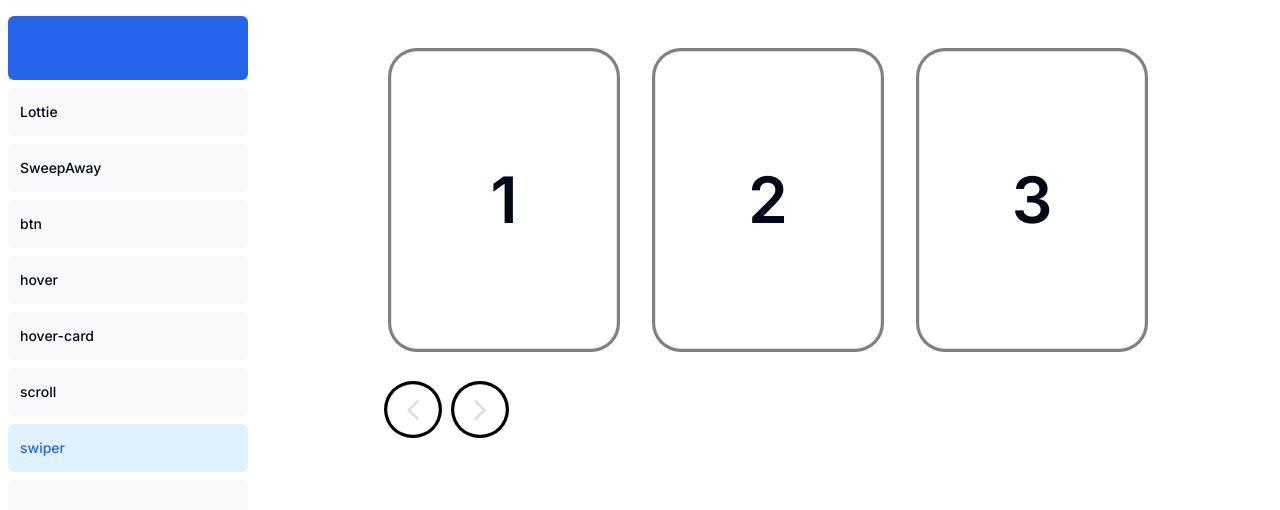
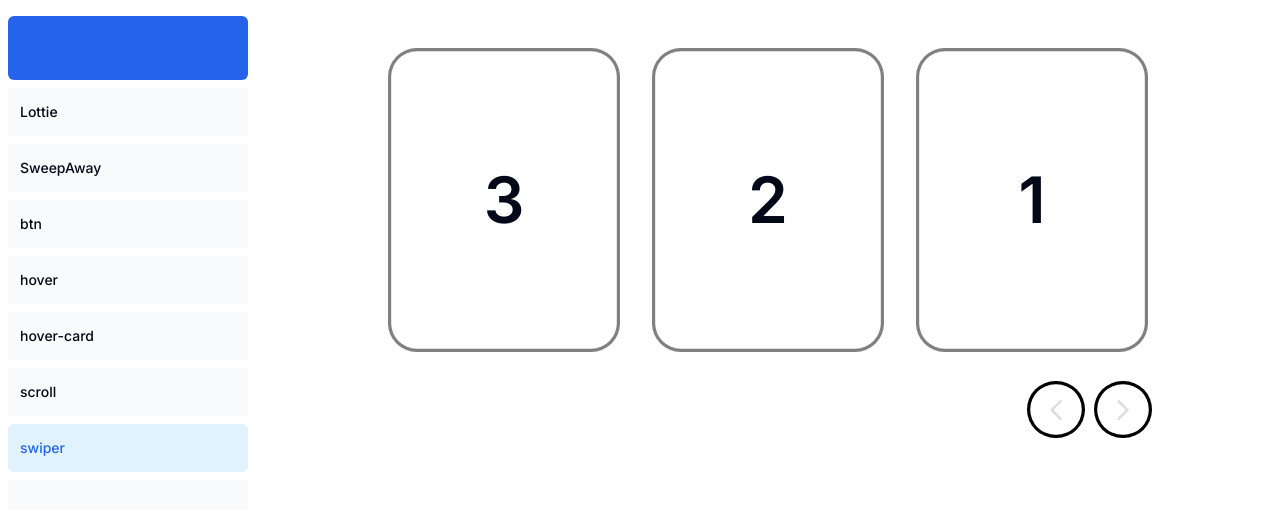
Before and after one commit to JeromeD3/lottie, a Next.js app: page /swiper in a window 1280 px wide. Shown: the top 510 px of the page. Built offline with nearby package versions, Linux system fonts and the light colour scheme.

Commit message:
chore: ..

```diff
--- a/app/swiper/button.tsx
+++ b/app/swiper/button.tsx
@@ -66,7 +66,7 @@ export const PrevButton: React.FC<PropType> = (props) => {
       <svg className={styles.embla__button__svg} viewBox="0 0 532 532">
         <path
           fill="currentColor"
-          d="M355.66 11.354c13.793-13.805 36.208-13.805 50.001 0 13.785 13.804 13.785 36.238 0 50.034L201.22 266l204.442 204.61c13.785 13.805 13.785 36.239 0 50.044-13.793 13.796-36.208 13.796-50.002 0a5994246.277 5994246.277 0 0 0-229.332-229.454 35.065 35.065 0 0 1-10.326-25.126c0-9.2 3.393-18.26 10.326-25.2C172.192 194.973 332.731 34.31 355.66 11.354Z"
+          d="M176.34 520.646c-13.793 13.805-36.208 13.805-50.001 0-13.785-13.804-13.785-36.238 0-50.034L330.78 266 126.34 61.391c-13.785-13.805-13.785-36.239 0-50.044 13.793-13.796 36.208-13.796 50.002 0 22.928 22.947 206.395 206.507 229.332 229.454a35.065 35.065 0 0 1 10.326 25.126c0 9.2-3.393 18.26-10.326 25.2-45.865 45.901-206.404 206.564-229.332 229.52Z"
         />
       </svg>
       {children}
@@ -86,7 +86,7 @@ export const NextButton: React.FC<PropType> = (props) => {
       <svg className={styles.embla__button__svg} viewBox="0 0 532 532">
         <path
           fill="currentColor"
-          d="M176.34 520.646c-13.793 13.805-36.208 13.805-50.001 0-13.785-13.804-13.785-36.238 0-50.034L330.78 266 126.34 61.391c-13.785-13.805-13.785-36.239 0-50.044 13.793-13.796 36.208-13.796 50.002 0 22.928 22.947 206.395 206.507 229.332 229.454a35.065 35.065 0 0 1 10.326 25.126c0 9.2-3.393 18.26-10.326 25.2-45.865 45.901-206.404 206.564-229.332 229.52Z"
+          d="M355.66 11.354c13.793-13.805 36.208-13.805 50.001 0 13.785 13.804 13.785 36.238 0 50.034L201.22 266l204.442 204.61c13.785 13.805 13.785 36.239 0 50.044-13.793 13.796-36.208 13.796-50.002 0a5994246.277 5994246.277 0 0 0-229.332-229.454 35.065 35.065 0 0 1-10.326-25.126c0-9.2 3.393-18.26 10.326-25.2C172.192 194.973 332.731 34.31 355.66 11.354Z"
         />
       </svg>
       {children}
--- a/app/swiper/page.tsx
+++ b/app/swiper/page.tsx
@@ -2,7 +2,7 @@
 import { EmblaOptionsType } from 'embla-carousel'
 import EmblaCarousel from './swiper'
 
-const OPTIONS: EmblaOptionsType = { loop: true }
+const OPTIONS: EmblaOptionsType = { direction: 'rtl', loop: true }
 const SLIDE_COUNT = 5
 const SLIDES = Array.from(Array(SLIDE_COUNT).keys())
 
--- a/app/swiper/swiper.tsx
+++ b/app/swiper/swiper.tsx
@@ -37,7 +37,7 @@ const EmblaCarousel: React.FC<PropType> = (props) => {
   } = usePrevNextButtons(emblaApi, onNavButtonClick)
 
   return (
-    <section className={styles.embla}>
+    <section className={styles.embla} dir="rtl">
       <div className={styles.embla__viewport} ref={emblaRef}>
         <div className={styles.embla__container}>
           {slides.map((index) => (
```
